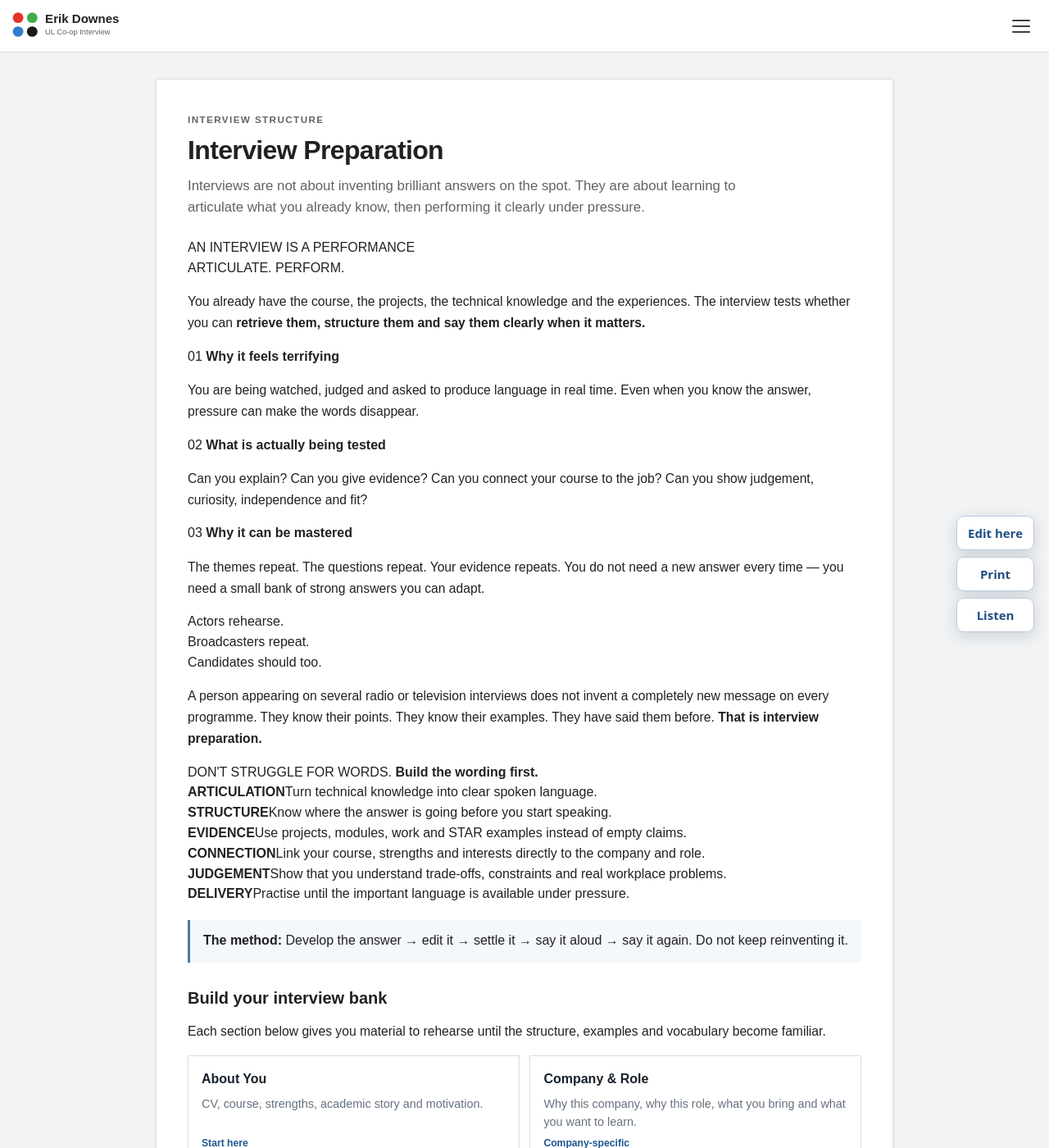
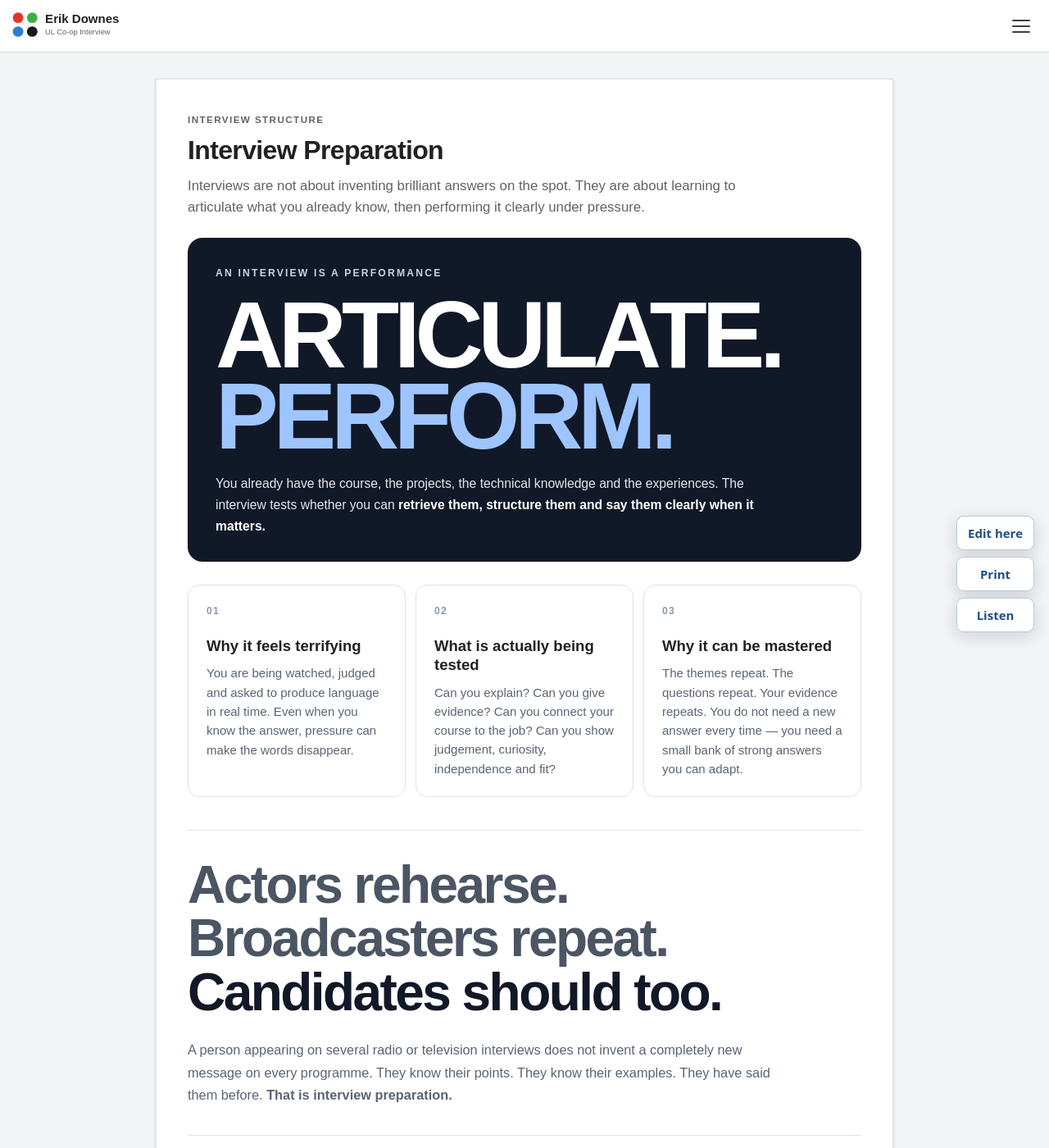
Before and after one commit to ronandownes/coop, a Jekyll site: the page built from index.md, in a window 1280 px wide and 1400 px high. Shown: the whole window at 82% size. Built offline with Jekyll 4.4.1, drawn with Linux system fonts in a browser that asks for light colours.

Commit message:
Add visual interview home page styling

```diff
--- a/assets/styles.css
+++ b/assets/styles.css
@@ -163,3 +163,48 @@ body.answer-focus-open{overflow:hidden}
   .doc-page-image{margin-bottom:18px}
   .doc-page-image img,.doc-body img{border-radius:5px}
 }
+
+
+/* Visual interview home page */
+.home-hero{margin:0 0 28px;padding:34px 34px 30px;border-radius:18px;background:#111827;color:#fff;overflow:hidden}
+.home-hero-kicker{margin-bottom:16px;font-size:.76rem;font-weight:800;letter-spacing:.18em;color:#cbd5e1}
+.home-hero-words{display:flex;flex-direction:column;gap:0;margin:0 0 20px;font-weight:900;letter-spacing:-.055em;line-height:.86;font-size:clamp(3.8rem,9vw,7.8rem)}
+.home-hero-words span:last-child{color:#9ec5ff}
+.home-hero-copy{max-width:700px;margin:0;color:#e5e7eb;font-size:clamp(1.02rem,1.3vw,1.23rem);line-height:1.55}
+.home-hero-copy strong{color:#fff}
+
+.home-three{display:grid;grid-template-columns:repeat(3,minmax(0,1fr));gap:12px;margin:0 0 34px}
+.home-panel{min-height:250px;padding:22px;border:1px solid #dbe2ea;border-radius:14px;background:#fff}
+.home-panel-number{display:block;margin-bottom:22px;color:#8a99aa;font-size:.75rem;font-weight:800;letter-spacing:.12em}
+.home-panel strong{display:block;margin-bottom:10px;font-size:1.16rem;line-height:1.25}
+.home-panel p{margin:0;color:#586574;font-size:.94rem;line-height:1.55}
+
+.home-performance{margin:40px 0;padding:34px 0;border-top:1px solid #dce2e8;border-bottom:1px solid #dce2e8}
+.home-performance-line{font-size:clamp(2rem,5vw,4.7rem);line-height:1.02;font-weight:800;letter-spacing:-.04em;color:#4b5563}
+.home-performance-line-strong{color:#111827}
+.home-performance p{max-width:720px;margin:24px 0 0;color:#596574;font-size:1.02rem;line-height:1.7}
+
+.home-dont{display:flex;flex-direction:column;gap:3px;margin:34px 0;padding:26px 28px;border-left:7px solid #1a73e8;background:#f3f7fc}
+.home-dont span{font-size:clamp(1.55rem,4vw,3.2rem);font-weight:900;line-height:1;letter-spacing:-.035em}
+.home-dont strong{font-size:1.08rem;color:#31577f}
+
+.home-skills{display:grid;grid-template-columns:repeat(2,minmax(0,1fr));gap:10px;margin:28px 0 34px}
+.home-skills>div{min-height:118px;padding:18px 20px;border-radius:12px;background:#f7f9fb;border:1px solid #e0e5ea}
+.home-skills strong{display:block;margin-bottom:6px;font-size:.84rem;letter-spacing:.08em;color:#174ea6}
+.home-skills span{display:block;color:#4f5b68;line-height:1.48}
+
+.home-practice{font-size:1.02rem}
+.home-section-title{margin-top:44px!important;font-size:1.8rem!important;letter-spacing:-.02em}
+.home-section-lead{margin-top:-2px!important;margin-bottom:20px!important;color:#66717d}
+.home-final{margin:42px 0 0;padding:30px 0 4px;border-top:1px solid #dce2e8}
+.home-final span{display:block;font-size:.78rem;font-weight:900;letter-spacing:.14em;color:#6b7280}
+.home-final strong{display:block;margin-top:5px;font-size:clamp(1.5rem,3.2vw,2.45rem);line-height:1.08;letter-spacing:-.035em}
+
+@media(max-width:760px){
+  .home-hero{padding:27px 22px 24px;border-radius:13px}
+  .home-three{grid-template-columns:1fr}
+  .home-panel{min-height:0}
+  .home-skills{grid-template-columns:1fr}
+  .home-performance{margin:30px 0;padding:28px 0}
+  .home-dont{padding:22px 20px}
+}
```
